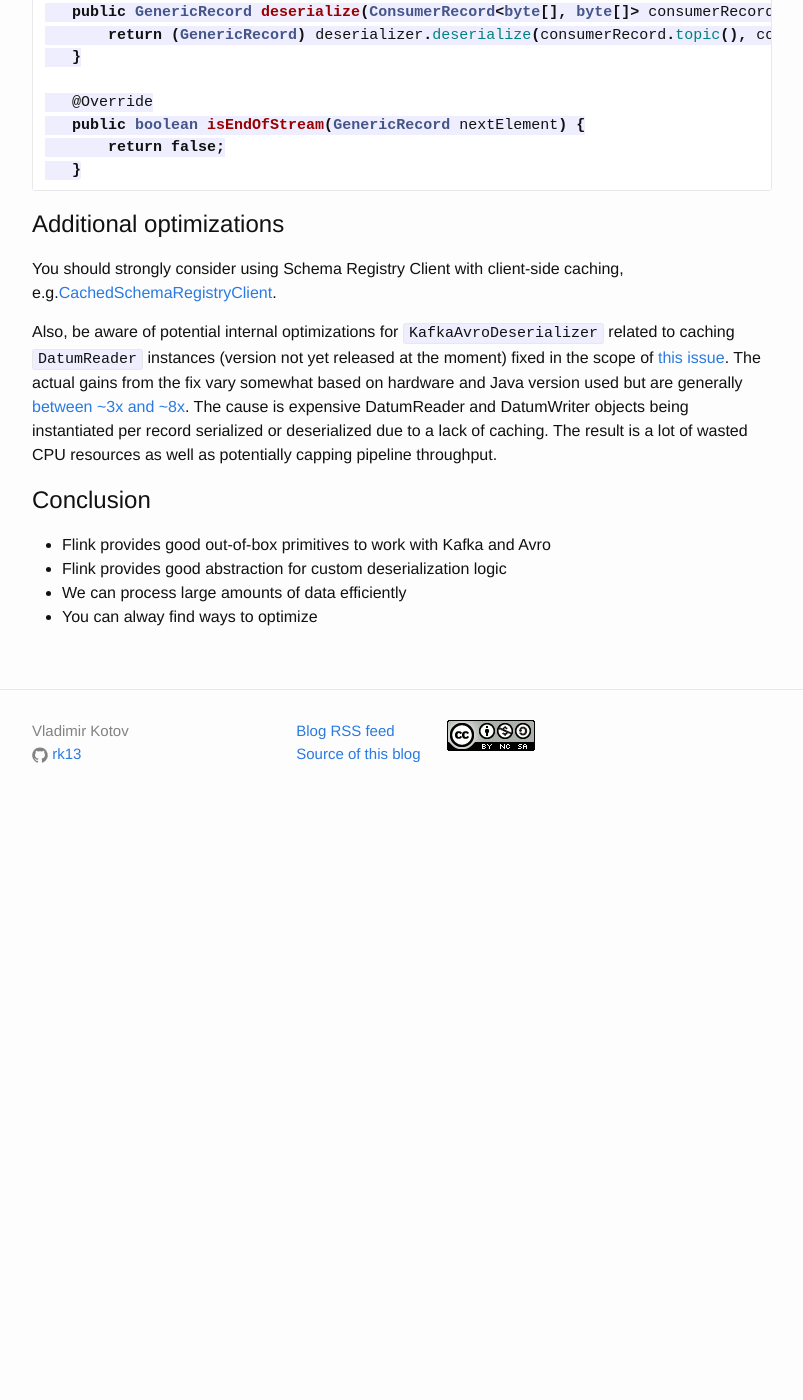
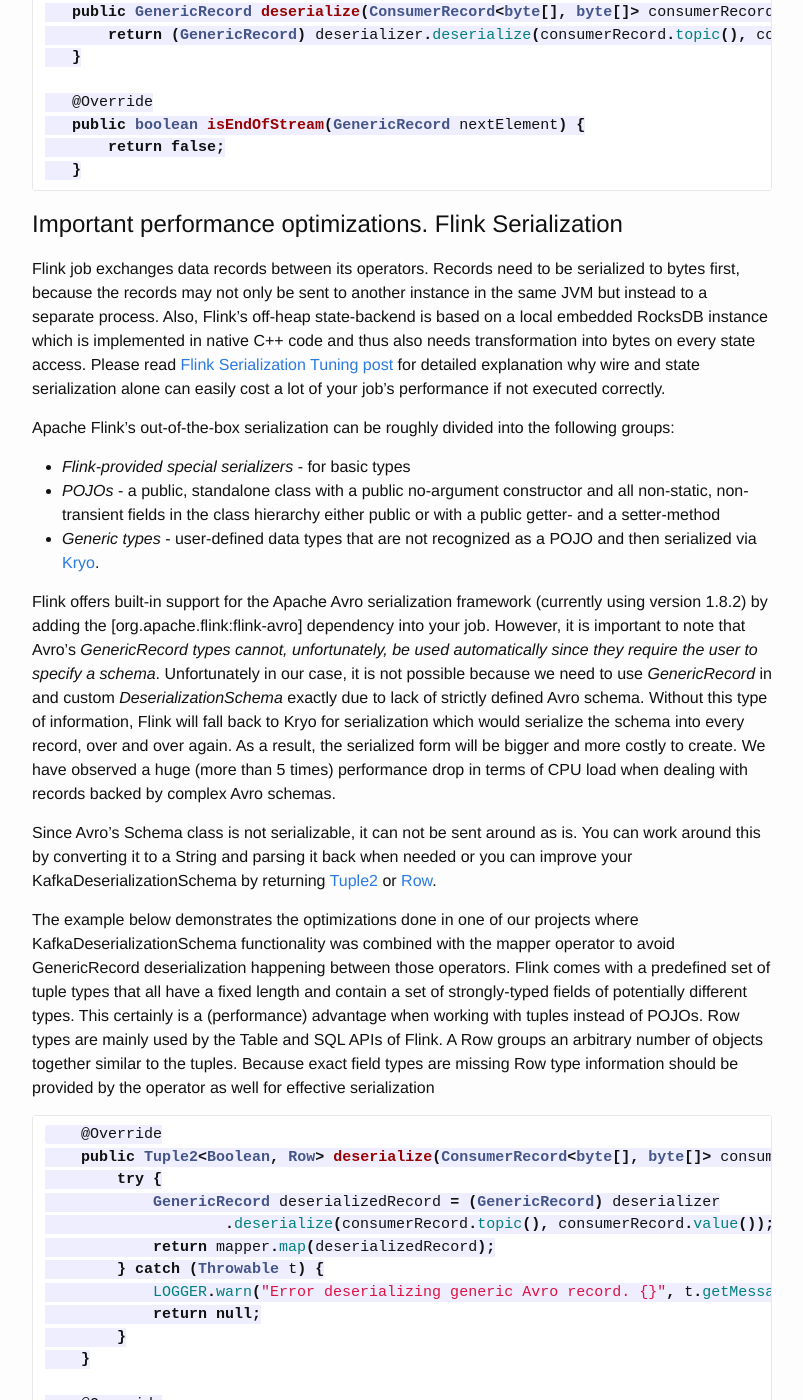
Before and after one commit to rk13/rk13.github.io, a Jekyll site: the page built from _posts/2020-08-01-flink-generic-kafka-deserializationdchema.markdown, in a window 1280 px wide and 1400 px high, scrolled down 3939 px. Shown: the whole window, without its empty margins (238-1041 px from the left). Built offline with Jekyll 4.4.1, drawn with Linux system fonts in a browser that asks for light colours; Markdown is read by kramdown in place of the engine named in the settings; before the commit the page ends 4764 px from its top, so only the background shows below that; some of the changed text lies outside the part shown.

Commit message:
Update flink post

````diff
--- a/_posts/2020-08-01-flink-generic-kafka-deserializationdchema.markdown
+++ b/_posts/2020-08-01-flink-generic-kafka-deserializationdchema.markdown
@@ -116,7 +116,55 @@
    }
 ```
 
-# Additional optimizations
+# Important performance optimizations. Flink Serialization
+
+Flink job exchanges data records between its operators. Records need to be serialized to bytes first, because the records may not only be sent to another instance in the same JVM but instead to a separate process. Also, Flink's off-heap state-backend is based on a local embedded RocksDB instance which is implemented in native C++ code and thus also needs transformation into bytes on every state access. Please read [Flink Serialization Tuning post](https://flink.apache.org/news/2020/04/15/flink-serialization-tuning-vol-1.html) for detailed explanation why wire and state serialization alone can easily cost a lot of your job’s performance if not executed correctly.
+
+Apache Flink’s out-of-the-box serialization can be roughly divided into the following groups:
+* *Flink-provided special serializers* - for basic types
+* *POJOs* - a public, standalone class with a public no-argument constructor and all non-static, non-transient fields in the class hierarchy either public or with a public getter- and a setter-method
+* *Generic types* - user-defined data types that are not recognized as a POJO and then serialized via [Kryo](https://github.com/EsotericSoftware/kryo).
+
+Flink offers built-in support for the Apache Avro serialization framework (currently using version 1.8.2) by adding the [org.apache.flink:flink-avro] dependency into your job. However, it is important to note that Avro’s *GenericRecord types cannot, unfortunately, be used automatically since they require the user to specify a schema*.
+Unfortunately in our case, it is not possible because we need to use *GenericRecord* in and custom *DeserializationSchema* exactly due to lack of strictly defined Avro schema.
+Without this type of information, Flink will fall back to Kryo for serialization which would serialize the schema into every record, over and over again. As a result, the serialized form will be bigger and more costly to create. We have observed a huge (more than 5 times) performance drop in terms of CPU load when dealing with records backed by complex Avro schemas.
+
+Since Avro’s Schema class is not serializable, it can not be sent around as is. You can work around this by converting it to a String and parsing it back when needed or you can improve your KafkaDeserializationSchema by returning
+[Tuple2](https://flink.apache.org/news/2020/04/15/flink-serialization-tuning-vol-1.html#tuple-data-types) or [Row](https://flink.apache.org/news/2020/04/15/flink-serialization-tuning-vol-1.html#tuple-data-types).
+
+The example below demonstrates the optimizations done in one of our projects where KafkaDeserializationSchema functionality was combined with the mapper operator to avoid GenericRecord deserialization happening between those operators.
+Flink comes with a predefined set of tuple types that all have a fixed length and contain a set of strongly-typed fields of potentially different types. This certainly is a (performance) advantage when working with tuples instead of POJOs. Row types are mainly used by the Table and SQL APIs of Flink. A Row groups an arbitrary number of objects together similar to the tuples. Because exact field types are missing Row type information should be provided by the operator as well for effective serialization
+
+```java
+    @Override
+    public Tuple2<Boolean, Row> deserialize(ConsumerRecord<byte[], byte[]> consumerRecord) {
+        try {
+            GenericRecord deserializedRecord = (GenericRecord) deserializer
+                    .deserialize(consumerRecord.topic(), consumerRecord.value());
+            return mapper.map(deserializedRecord);
+        } catch (Throwable t) {
+            LOGGER.warn("Error deserializing generic Avro record. {}", t.getMessage());
+            return null;
+        }
+    }
+
+    @Override
+    public TypeInformation<Tuple2<Boolean, Row>> getProducedType() {
+        return Types.TUPLE(Types.BOOLEAN, Types.ROW(Types.STRING,
+                Types.SQL_TIMESTAMP,
+                Types.STRING,
+                Types.STRING,
+                Types.POJO(PGobject.class),
+                Types.STRING,
+                Types.STRING,
+                Types.STRING,
+                Types.STRING,
+                Types.SQL_TIMESTAMP));
+    }
+```
+
+
+# Additional optimizations. KafkaAvroDeserializer
 
 You should strongly consider using Schema Registry Client with client-side caching, e.g.[CachedSchemaRegistryClient](https://github.com/confluentinc/schema-registry/blob/master/client/src/main/java/io/confluent/kafka/schemaregistry/client/CachedSchemaRegistryClient.java).
 
````
